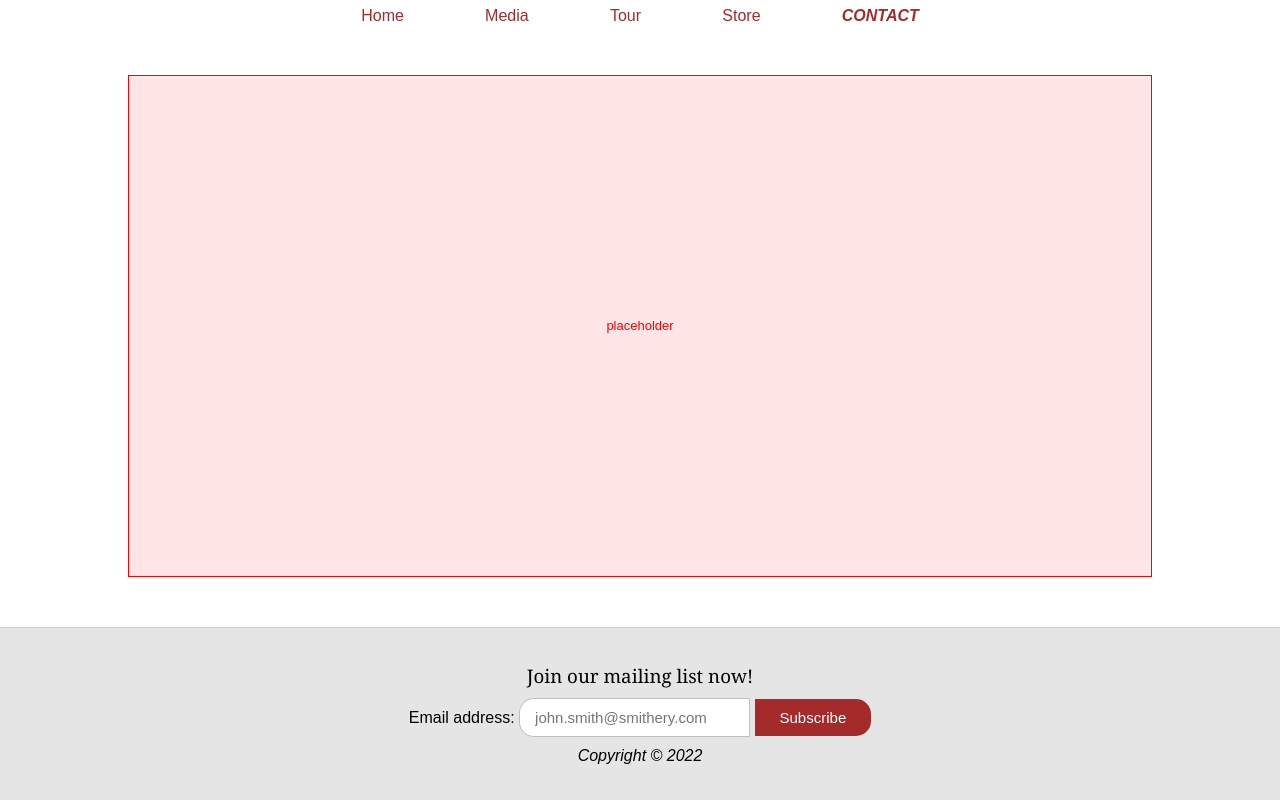
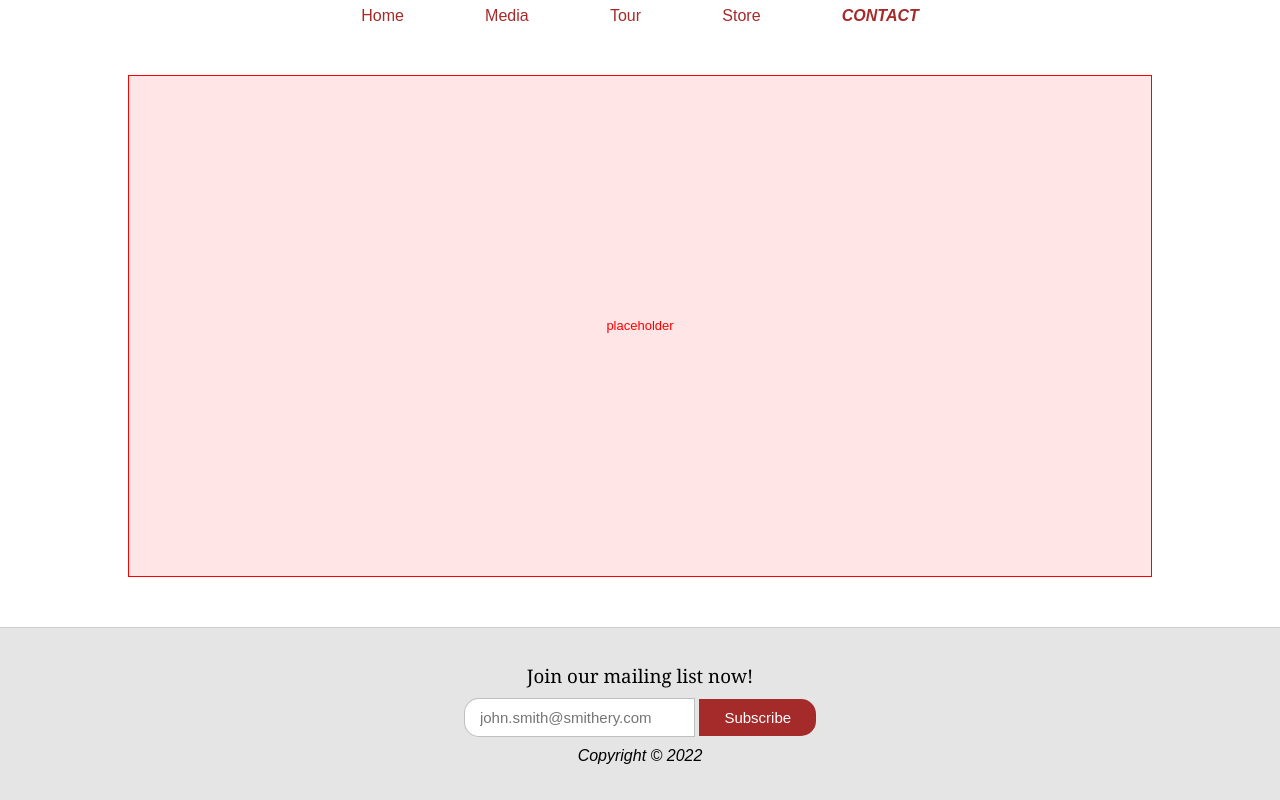
Before and after one commit to lxp200/lxp200.github.io, a plain HTML site: page contact.html in a window 1280 px wide. Shown: the part 850-1650 px from the top of the page. Drawn offline with Linux system fonts and the light colour scheme.

Commit message:
edit footer

```diff
--- a/contact.html
+++ b/contact.html
@@ -48,7 +48,6 @@
             <h3>Join our mailing list now!</h3>
 
             <form id="call-to-action" method="post" action="subscription-ok.html">
-                <label for="email-subscribe">Email address:</label>
                 <input id="email-subscribe" type="text" placeholder="john.smith@smithery.com">
                 <input id="submit-email" type="submit" value="Subscribe">
             </form>
```
Also changed, not shown: media.html (+0 -1 lines), store.html (+0 -1 lines), tour.html (+0 -1 lines).
